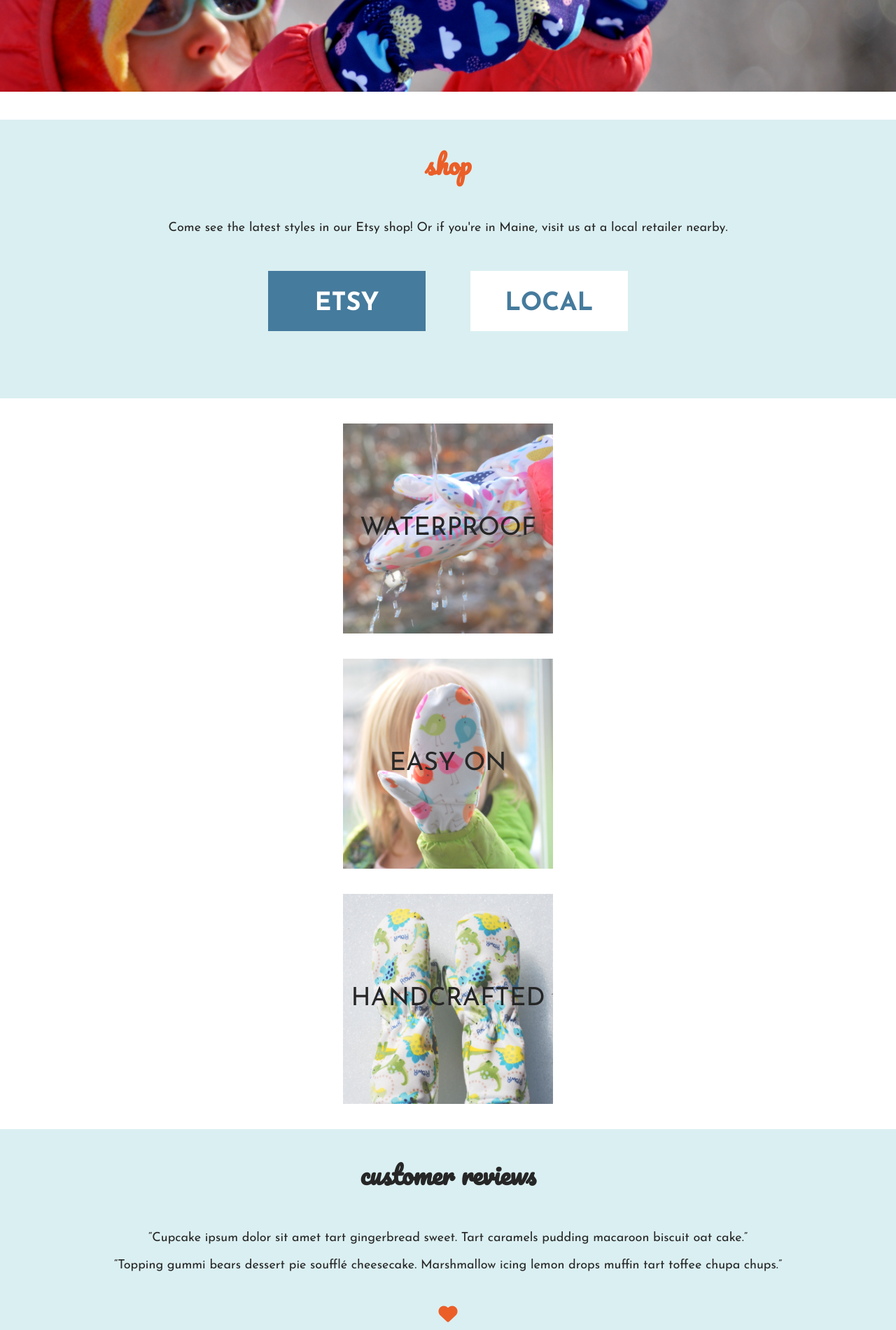
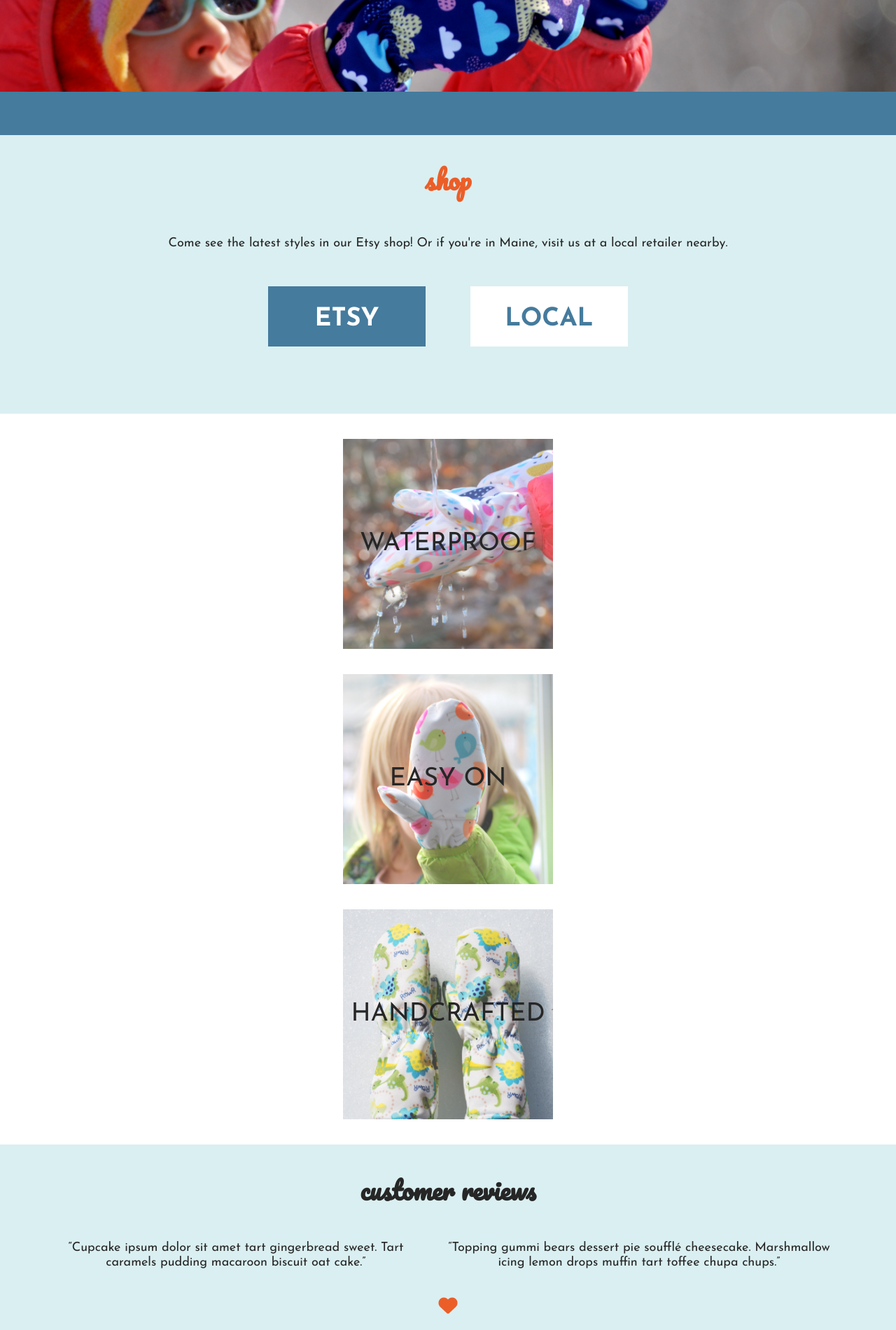
Before and after one commit to caitlinpmarshall/phair-made, a website built with Parcel: page index.html in a window 1280 px wide. Shown: the part 320-2220 px from the top of the page at 70% size. Built offline with nearby package versions, Linux system fonts and the light colour scheme.

Commit message:
Added tablet formats to features and reviews

```diff
--- a/css/main.css
+++ b/css/main.css
@@ -196,6 +196,10 @@ nav span {
   width: 100%;
   height: 40px;
   background: #fff;
+  color: #fff;
+  display: flex;
+  justify-content: center;
+  align-items: center;
 }
 
 #shop {
@@ -490,9 +494,28 @@ footer .content-wrapper {
    Modify as content requires.
    ========================================================================== */
 
-@media only screen and (min-width: 35em) {
+@media only screen and (min-width: 768px) {
   .shop-buttons {
     display: flex;
+  }
+
+  .features {
+    background: #457B9D;
+    padding: 12px 0 10px 0;
+  }
+
+  .features p {
+    padding: 0 20px;
+    text-transform: uppercase;
+    font-size: 1.25em;
+  }
+
+  .reviews-items {
+    display: flex;
+  }
+
+  .reviews-items p {
+    margin: 10px;
   }
 }
 
```
